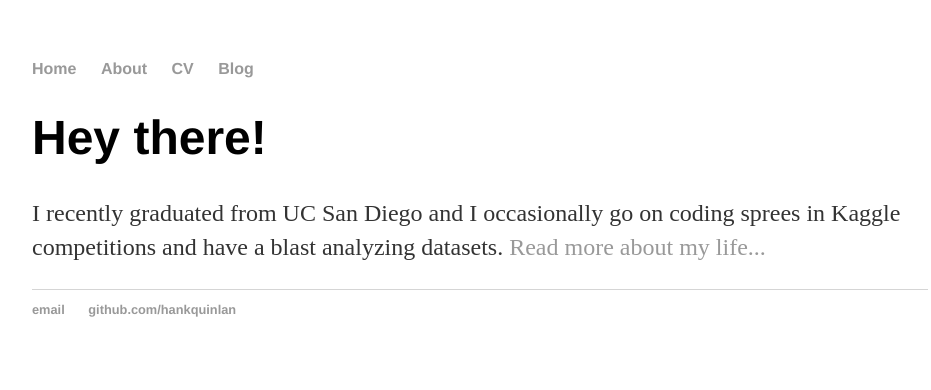
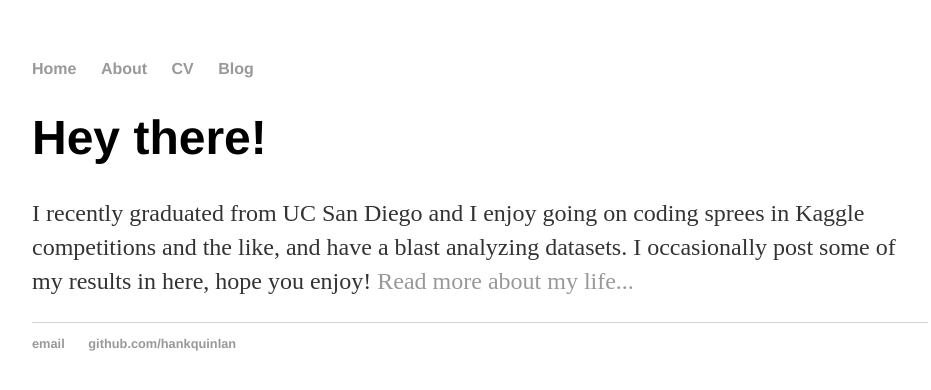
Before and after one commit to jonasca/jonasca.github.io, a Jekyll site: the page built from index.html, in a window 1280 px wide. Shown: the top 390 px of the page, without its empty margins (160-1091 px from the left). Built offline with Jekyll 4.4.1, drawn with Linux system fonts in a browser that asks for light colours.

Commit message:
Update index.html

```diff
--- a/index.html
+++ b/index.html
@@ -4,8 +4,8 @@ title: Jonas de Castro, Data Enthusiast
 ---
 <div class="blurb">
 	<h1>Hey there!</h1>
-	<p>I recently graduated from UC San Diego and I occasionally go on coding sprees in Kaggle competitions
-	and have a blast analyzing datasets.
+	<p>I recently graduated from UC San Diego and I enjoy going on coding sprees in Kaggle competitions and the like,
+	and have a blast analyzing datasets. I occasionally post some of my results in here, hope you enjoy!
 
 	 <a href="/about">Read more about my life...</a></p>
 </div><!-- /.blurb -->
```
